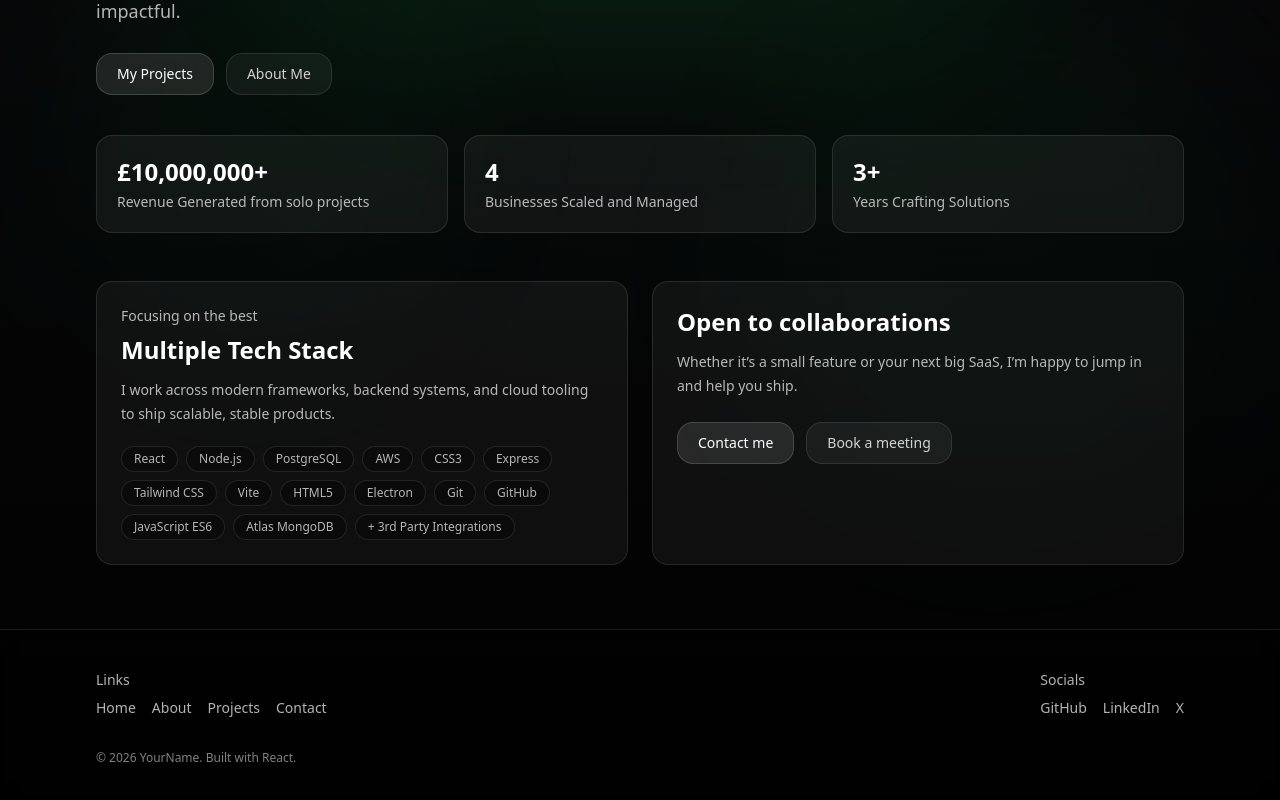
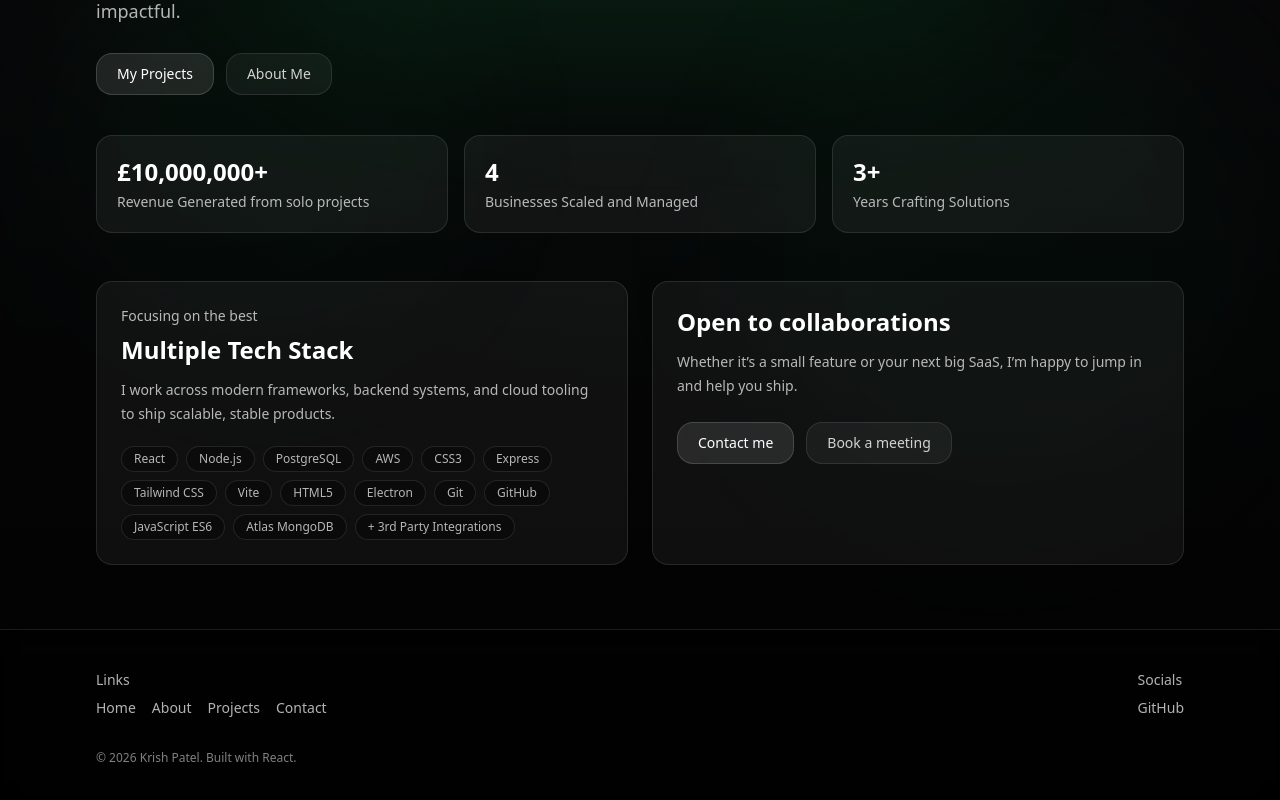
Before and after one commit to krish-p25/portfolio, a React (Vite) app: page / in a window 1280 px wide. Shown: the part 292-1092 px from the top of the page. Built offline with nearby package versions, Linux system fonts and the light colour scheme.

Commit message:
Updated footer

```diff
--- a/src/components/Layout.jsx
+++ b/src/components/Layout.jsx
@@ -33,9 +33,7 @@ export default function Layout() {
 
     const socials = useMemo(
         () => [
-            { label: "GitHub", href: "https://github.com/" },
-            { label: "LinkedIn", href: "https://linkedin.com/" },
-            { label: "X", href: "https://x.com/" },
+            { label: "GitHub", href: "https://github.com/krish-p25" },
         ],
         []
     );
@@ -127,7 +125,7 @@ export default function Layout() {
                     </div>
 
                     <div className="mt-8 text-xs text-white/50">
-                        © {new Date().getFullYear()} YourName. Built with React.
+                        © {new Date().getFullYear()} Krish Patel. Built with React.
                     </div>
                 </Container>
             </footer>
```
